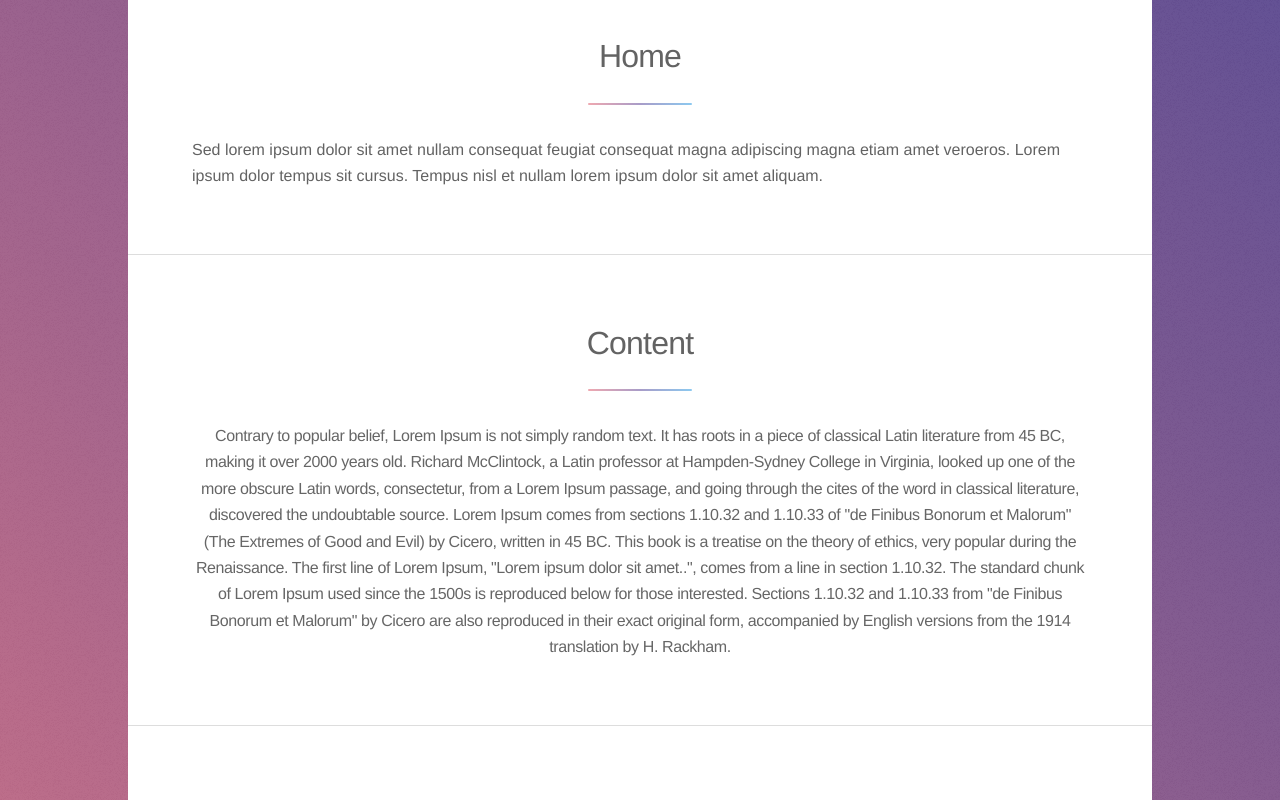
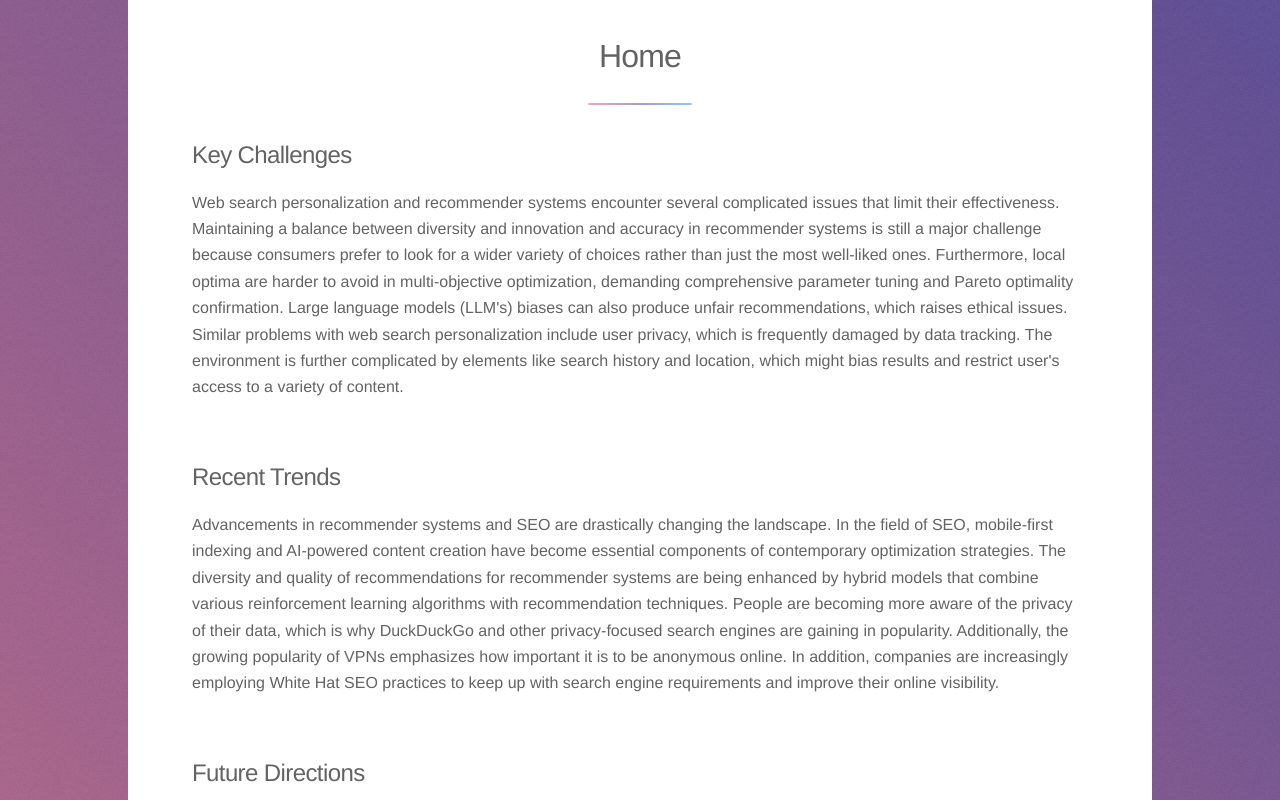
Before and after one commit to saidugyala/web-tech-Project1, a React (Create React App) app: page / in a window 1280 px wide. Shown: the part 700-1500 px from the top of the page. Built offline with nearby package versions, Linux system fonts and the light colour scheme.

Commit message:
Updated Home Content

```diff
--- a/src/components/Intro.jsx
+++ b/src/components/Intro.jsx
@@ -25,7 +25,7 @@ function Intro() {
   useEffect(() => {
     const interval = setInterval(() => {
       setCurrentPage((prevPage) => (prevPage + 1) % pages.length);
-    }, 100000);
+    }, 8000);
 
     // Cleanup interval on component unmount
     return () => clearInterval(interval);
@@ -40,9 +40,16 @@ function Intro() {
 										<header className="major">
 											<center><h2>Home</h2></center>
 										</header>
-										<p>Sed lorem ipsum dolor sit amet nullam consequat feugiat consequat magna
-										adipiscing magna etiam amet veroeros. Lorem ipsum dolor tempus sit cursus.
-										Tempus nisl et nullam lorem ipsum dolor sit amet aliquam.</p>
+										<h2>Key Challenges</h2>
+										<p>Web search personalization and recommender systems encounter several complicated issues that limit their effectiveness. Maintaining a balance between diversity and innovation and accuracy in recommender systems is still a major challenge because consumers prefer to look for a wider variety of choices rather than just the most well-liked ones. Furthermore, local optima are harder to avoid in multi-objective optimization, demanding comprehensive parameter tuning and Pareto optimality confirmation. Large language models (LLM's) biases can also produce unfair recommendations, which raises ethical issues. Similar problems with web search personalization include user privacy, which is frequently damaged by data tracking. The environment is further complicated by elements like search history and location, which might bias results and restrict user's access to a variety of content. </p>
+										<br></br>
+										<h2>Recent Trends</h2>
+										<p>
+										Advancements in recommender systems and SEO are drastically changing the landscape. In the field of SEO, mobile-first indexing and AI-powered content creation have become essential components of contemporary optimization strategies. The diversity and quality of recommendations for recommender systems are being enhanced by hybrid models that combine various reinforcement learning algorithms with recommendation techniques. People are becoming more aware of the privacy of their data, which is why DuckDuckGo and other privacy-focused search engines are gaining in popularity. Additionally, the growing popularity of VPNs emphasizes how important it is to be anonymous online. In addition, companies are increasingly employing White Hat SEO practices to keep up with search engine requirements and improve their online visibility.
+										</p>
+										<br></br>
+										<h2>Future Directions</h2>
+										<p>In the long run, recommender system research will concentrate on improving dynamic, real-time recommendations so that systems can more successfully adjust to changing user preferences. Another important area of research is improving LLM's ability to follow instructions, which will help models understand user intent in recommendation tasks more precisely. The development of techniques for balancing user privacy and personalization in web searches will be essential. The long-term effects of tailored search results on user behavior will also be studied by researchers, who hope to develop systems that offer useful content without compromising user diversity or privacy. The development of these technologies will be shaped by ongoing cooperation and innovation in these fields, opening the door to more morally and practically sound solutions. </p>
 									</div>
 
 								</div>
```
